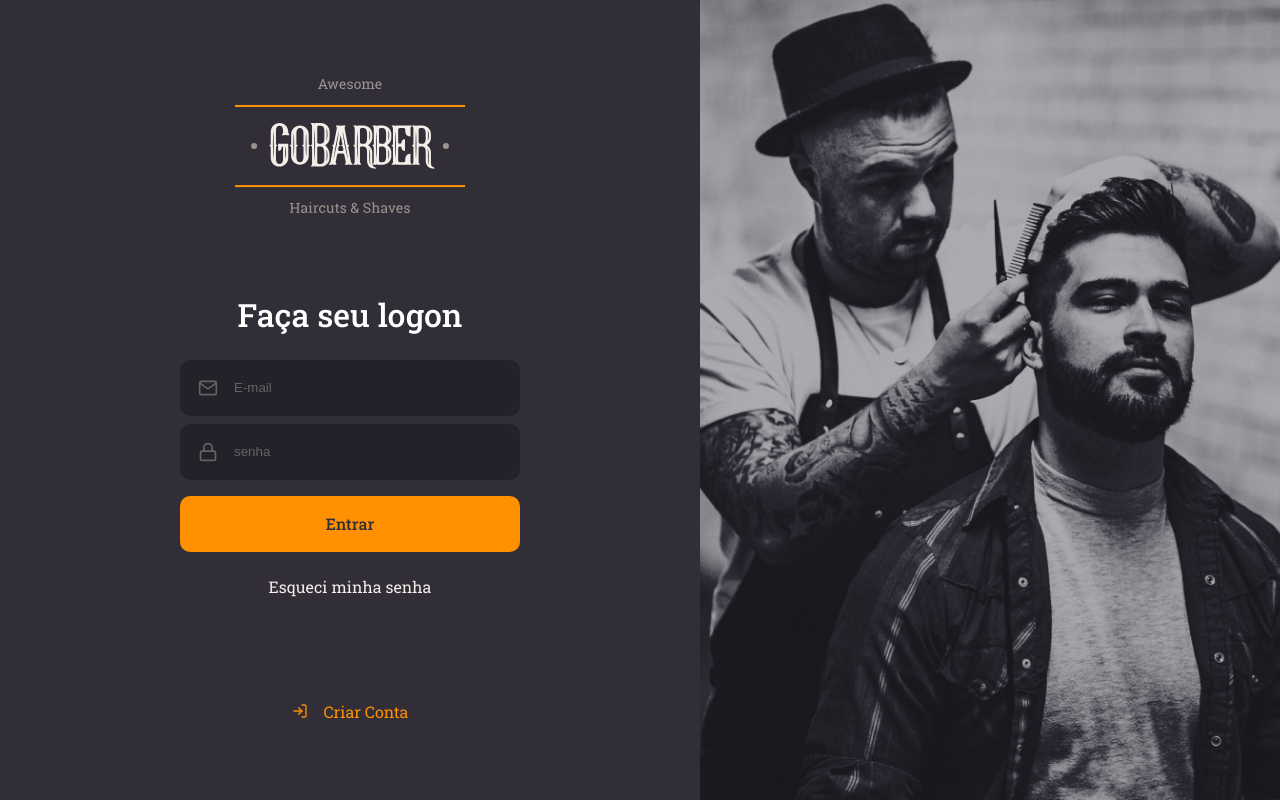
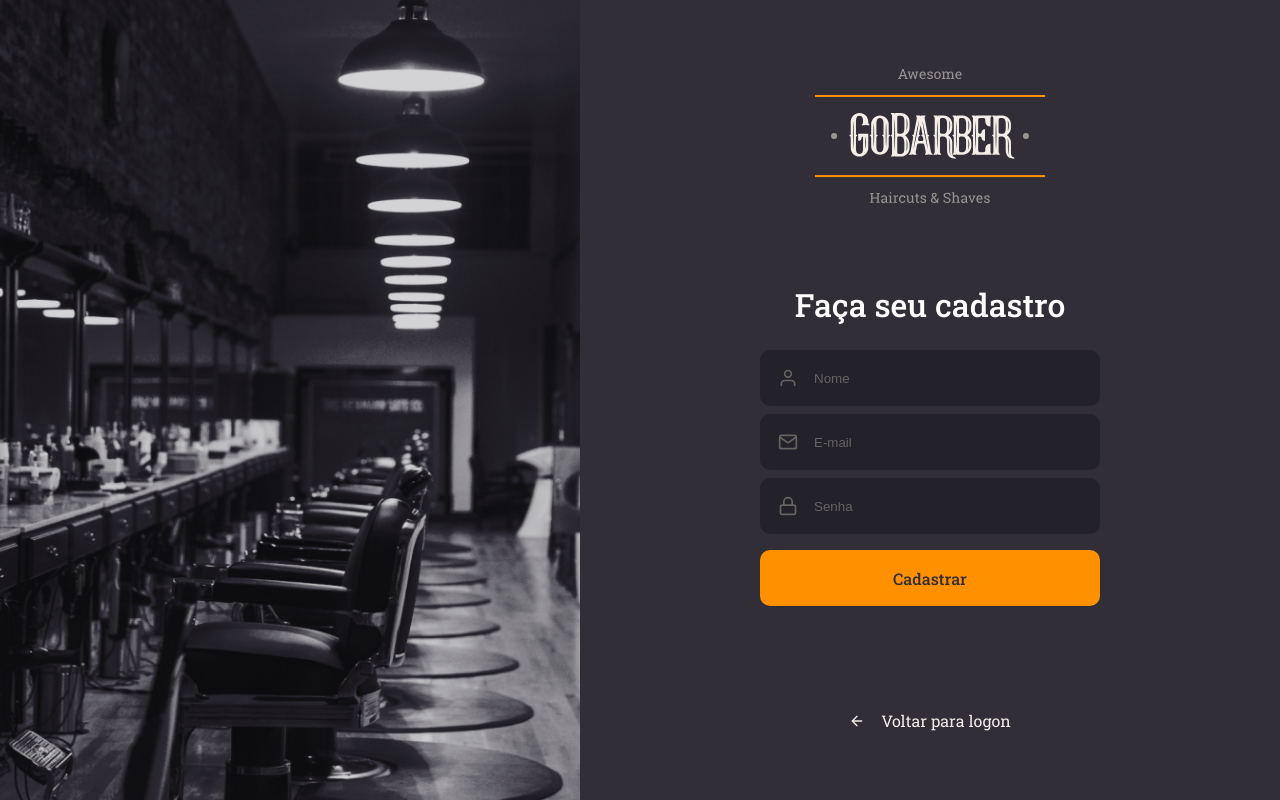
Before and after one commit to LauroCosta/go-barber-web, a React (Create React App) app: page / in a window 1280 px wide. Built offline with nearby package versions, Linux system fonts and the light colour scheme.

Commit message:
Created signUp

```diff
--- a/src/App.tsx
+++ b/src/App.tsx
@@ -2,13 +2,14 @@ import React from 'react';
 import { BrowserRouter } from 'react-router-dom';
 // import Routes from './routes';
 
-import SignIn from './pages/SignIn';
+// import SignIn from './pages/SignIn';
+import SignUp from './pages/SignUp';
 
 import GlobalStyle from './styles/global';
 
 const App: React.FC = () => (
   <>
-    <SignIn />
+    <SignUp />
     <GlobalStyle />
   </>
 );
--- a/src/pages/SignIn/index.tsx
+++ b/src/pages/SignUp/index.tsx
@@ -1,6 +1,6 @@
 import React from 'react';
 
-import { FiLogIn, FiMail, FiLock } from 'react-icons/fi';
+import { FiArrowLeft, FiMail, FiUser, FiLock } from 'react-icons/fi';
 
 import logoImg from '../../assets/logo.svg';
 
@@ -9,33 +9,32 @@ import Input from '../../components/Input';
 
 import { Container, Content, Background } from './styles';
 
-const SignIn: React.FC = () => (
+const SignUp: React.FC = () => (
   <Container>
+    <Background />
     <Content>
       <img src={logoImg} alt="GoBarber" />
 
       <form>
-        <h1>Faça seu logon</h1>
+        <h1>Faça seu cadastro</h1>
 
+        <Input name="name" icon={FiUser} placeholder="Nome" />
         <Input name="email" icon={FiMail} placeholder="E-mail" />
         <Input
           name="password"
           icon={FiLock}
           type="password"
-          placeholder="senha"
+          placeholder="Senha"
         />
 
-        <Button type="submit">Entrar</Button>
-
-        <a href="forgot">Esqueci minha senha</a>
+        <Button type="submit">Cadastrar</Button>
       </form>
       <a href="login">
-        <FiLogIn />
-        Criar Conta
+        <FiArrowLeft />
+        Voltar para logon
       </a>
     </Content>
-    <Background />
   </Container>
 );
 
-export default SignIn;
+export default SignUp;
--- /dev/null
+++ b/src/pages/SignUp/styles.ts
@@ -0,0 +1,67 @@
+import styled from 'styled-components';
+import { shade } from 'polished';
+
+import signUpBackgroundImg from '../../assets/sign-up-background.png';
+
+export const Container = styled.div`
+  height: 100vh;
+  display: flex;
+  align-items: stretch;
+`;
+
+export const Content = styled.div`
+  display: flex;
+  flex-direction: column;
+  align-items: center;
+  place-content: center;
+
+  width: 100%;
+  max-width: 700px;
+
+  form {
+    margin: 80px 0;
+    width: 340px;
+    text-align: center;
+
+    h1 {
+      margin-bottom: 24px;
+    }
+
+    a {
+      color: #f4ede8;
+      display: block;
+      margin-top: 24px;
+      text-decoration: none;
+      transition: color 0.2s;
+
+      &:hover {
+        color: ${shade(0.2, '#f4ede8')};
+      }
+    }
+  }
+
+  > a {
+    color: #f4ede8;
+    display: block;
+    margin-top: 24px;
+    text-decoration: none;
+    transition: color 0.2s;
+
+    display: flex;
+    align-items: center;
+
+    svg {
+      margin-right: 16px;
+    }
+
+    &:hover {
+      color: ${shade(0.2, '#f4ede8')};
+    }
+  }
+`;
+
+export const Background = styled.div`
+  flex: 1;
+  background: url(${signUpBackgroundImg}) no-repeat center;
+  background-size: cover;
+`;
```
Also changed, not shown: src/assets/sign-up-background.png (renamed from src/assets/1587470786293-attachment.png).
